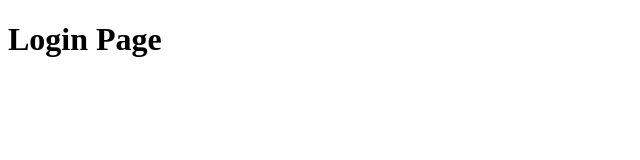
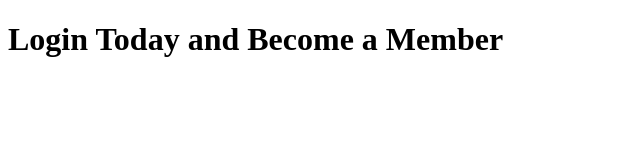
Before and after one commit to ObiFaith/frank-class-html, a plain HTML site: page login.html in a window 1280 px wide. Shown: the whole page, without its empty margins (0-640 px from the left). Drawn offline with Linux system fonts and the light colour scheme.

Commit message:
Modified login.html

```diff
--- a/login.html
+++ b/login.html
@@ -6,6 +6,6 @@
     <title>Login Page</title>
   </head>
   <body>
-    <h1>Login Page</h1>
+    <h1>Login Today and Become a Member</h1>
   </body>
 </html>
```
